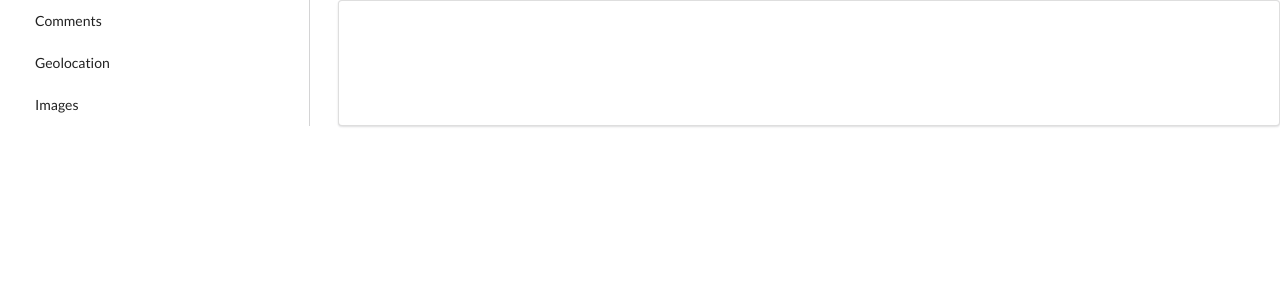
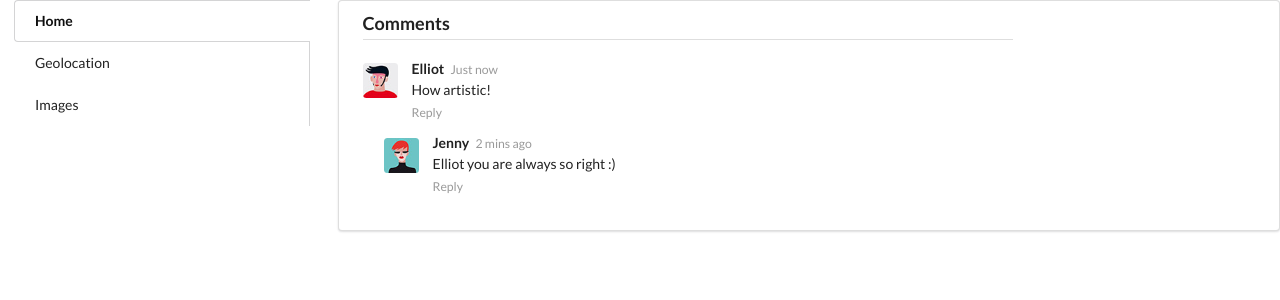
Before and after one commit to sandesh27/react-redux-tdd, a React (Create React App) app: page / in a window 1280 px wide. Shown: the top 300 px of the page. Built offline with nearby package versions, Linux system fonts and the light colour scheme.

Commit message:
Refactored navigation links into separate Header component

```diff
--- a/src/components/App.js
+++ b/src/components/App.js
@@ -1,5 +1,6 @@
 import React from "react";
-import { BrowserRouter as Router, Route, NavLink } from "react-router-dom";
+import { BrowserRouter as Router, Route } from "react-router-dom";
+import Header from "./header/Header";
 import CommentDetail from "./comments/CommentDetail";
 import GeoLocation from "./geolocation/GeoLocation";
 import SearchBar from "./search/SearchBar";
@@ -14,24 +15,12 @@ class App extends React.Component {
     return (
       <div className="ui grid">
         <Router>
-          <div className="four wide column">
-            <div className="ui vertical fluid tabular menu">
-              <NavLink to="/comments" className="item">
-                Comments
-              </NavLink>
-              <NavLink to="/geolocation" className="item">
-                Geolocation
-              </NavLink>
-              <NavLink to="/images" className="item">
-                Images
-              </NavLink>
-            </div>
-          </div>
+          <Header />
           <div className="twelve wide stretched column">
             <div className="ui segment">
               <Route
                 exact
-                path="/comments"
+                path="/"
                 render={props => (
                   <CommentDetail
                     {...props}
--- /dev/null
+++ b/src/components/header/Header.js
@@ -0,0 +1,22 @@
+import React from "react";
+import { NavLink } from "react-router-dom";
+
+const Header = () => {
+  return (
+    <div className="four wide column">
+      <div className="ui vertical fluid tabular menu">
+        <NavLink exact to="/" className="item">
+          Home
+        </NavLink>
+        <NavLink exact to="/geolocation" className="item">
+          Geolocation
+        </NavLink>
+        <NavLink exact to="/images" className="item">
+          Images
+        </NavLink>
+      </div>
+    </div>
+  );
+};
+
+export default Header;
--- a/src/components/search/SearchBar.css
+++ b/src/components/search/SearchBar.css
@@ -4,5 +4,5 @@
 
 .ui.button {
   margin-left: 5px;
-  margin-bottom: 15px;
+  margin-bottom: 30px;
 }
```
